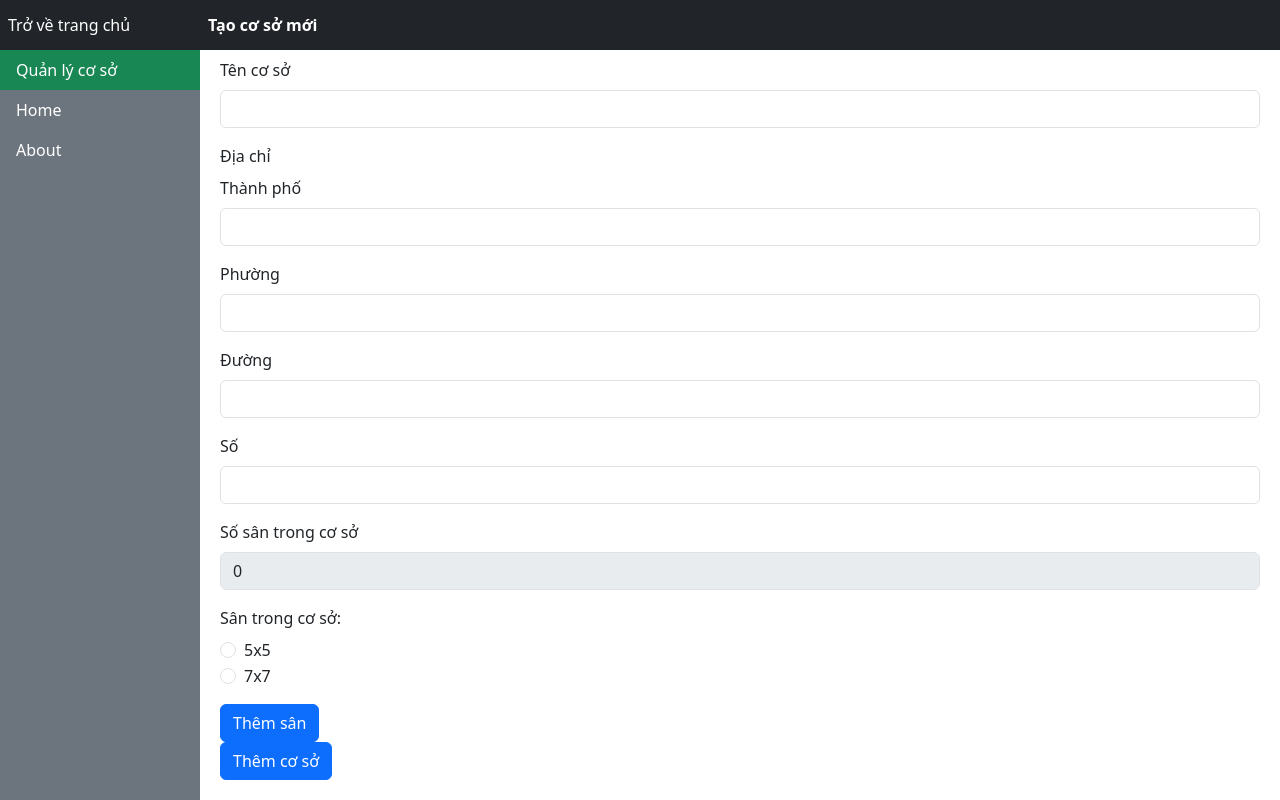
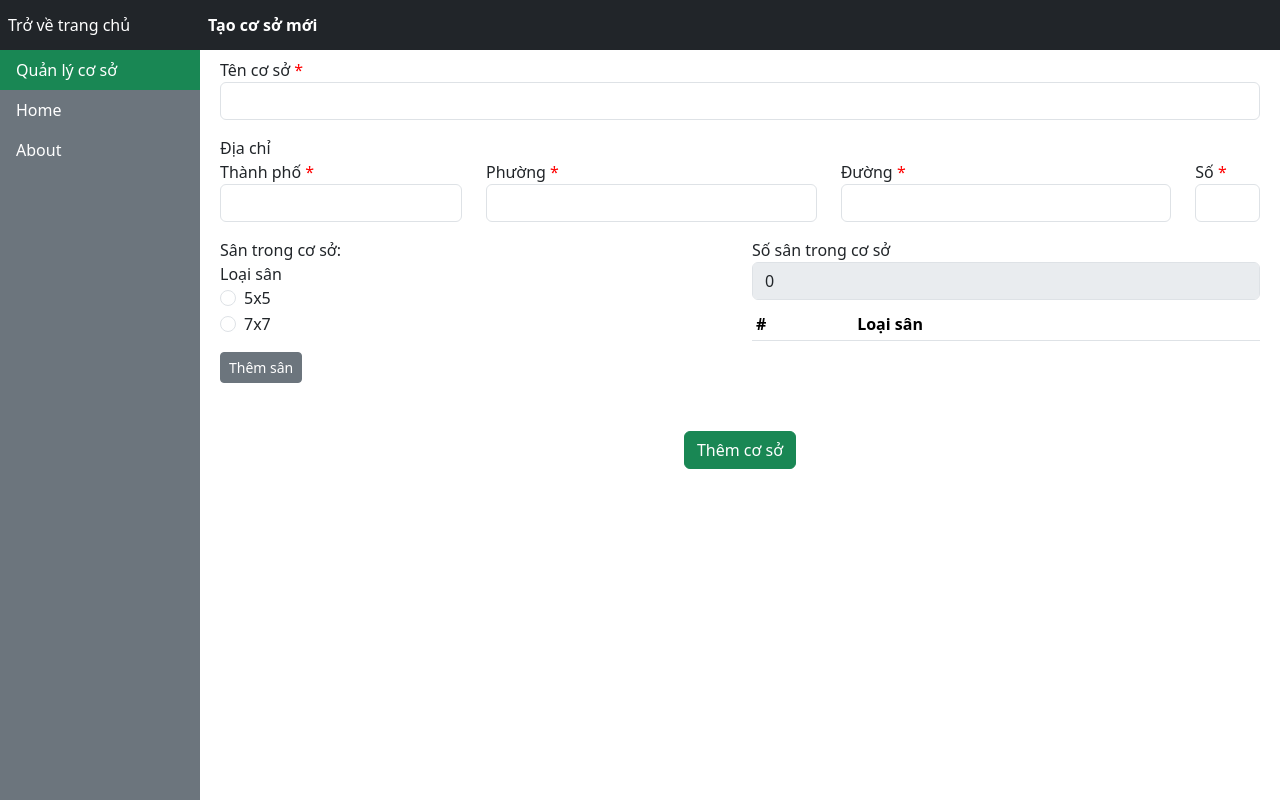
Before and after one commit to haquoctuan20/football-booking, a React (Vite) app: page /administrator/facility/create in a window 1280 px wide. Built offline with nearby package versions, Linux system fonts and the light colour scheme.

Commit message:
create facility

```diff
--- /dev/null
+++ b/src/components/MessageError.tsx
@@ -0,0 +1,20 @@
+import styled from "styled-components";
+
+interface MessageErrorProps {
+  msg: string | undefined | null;
+  className?: string;
+}
+
+const MessageError = ({ msg, className = "" }: MessageErrorProps) => {
+  return (
+    <WrapperMessageError className={className}>
+      {msg ? msg : ""}
+    </WrapperMessageError>
+  );
+};
+
+export default MessageError;
+
+const WrapperMessageError = styled.div`
+  color: red;
+`;
--- a/src/datasource/Account.ts
+++ b/src/datasource/Account.ts
@@ -1,5 +1,6 @@
 import { ACCESS_TOKEN_KEY } from "../constants/constants";
 import { axiosClient } from "./Intercepter";
+import { axiosAuth } from "./IntercepterAuth";
 
 export interface accountRegister {
   username: string;
@@ -33,7 +34,7 @@ export const AccountServices = {
       password,
     };
 
-    return axiosClient.post("/api/users/login", { user });
+    return axiosAuth.post("/api/users/login", { user });
   },
 
   logout: () => {
@@ -45,13 +46,13 @@ export const AccountServices = {
   },
 
   register: (account: accountRegister) => {
-    return axiosClient.post("/api/users", {
+    return axiosAuth.post("/api/users", {
       user: account,
     });
   },
 
   verifyRegister: (email: string, otp: string) => {
-    return axiosClient.post("/api/users/verify?action=VERIFY_EMAIL", {
+    return axiosAuth.post("/api/users/verify?action=VERIFY_EMAIL", {
       user: {
         email,
         otp,
@@ -60,7 +61,7 @@ export const AccountServices = {
   },
 
   resendOtp: (email: string) => {
-    return axiosClient.post(
+    return axiosAuth.post(
       `/api/users/send-otp?action=VERIFY_EMAIL&email=${email}`
     );
   },
--- /dev/null
+++ b/src/datasource/IntercepterAuth.ts
@@ -0,0 +1,35 @@
+/* eslint-disable @typescript-eslint/no-explicit-any */
+import axios from "axios";
+
+const axiosAuth = axios.create({
+  baseURL: import.meta.env.VITE_BASE_URL,
+  timeout: 100000,
+});
+
+const requestHandler = (request: any) => {
+  request.headers = {
+    "Access-Control-Allow-Origin": "*",
+    "Access-Control-Allow-Headers": "X-Requested-With",
+  };
+  return request;
+};
+
+const errorHandler = (error: any) => {
+  return error;
+};
+
+const responseHandler = (response: any) => {
+  return response;
+};
+
+axiosAuth.interceptors.request.use(
+  (request) => requestHandler(request),
+  (error) => errorHandler(error)
+);
+
+axiosAuth.interceptors.response.use(
+  (response) => responseHandler(response),
+  (error) => errorHandler(error)
+);
+
+export { axiosAuth };
--- a/src/datasource/IntercepterFacility.ts
+++ b/src/datasource/IntercepterFacility.ts
@@ -19,10 +19,11 @@ const requestHandler = (request: any) => {
 };
 
 const redirectToLogin = (response: any) => {
-  // if (response?.status === 401 || response?.status === 403) {
-  //   //handle remove token
-  //   window.location = <any>"/login";
-  // }
+  if (response?.status === 401) {
+    //handle remove token
+    window.location = <any>"/login";
+    AccountServices.logout();
+  }
 };
 
 const errorHandler = (error: any) => {
--- a/src/hooks/useNotification.ts
+++ b/src/hooks/useNotification.ts
@@ -22,7 +22,8 @@ const useNotification = () => {
   };
 
   const handleMessageError = (error: any) => {
-    const errorsList = error.response.data.errors.body;
+    const errorsList = error?.response?.data?.errors?.body;
+
     if (errorsList) {
       return toast.error(errorsList.join(" "));
     }
--- a/src/pages/Administrator/FacilityPage.tsx
+++ b/src/pages/Administrator/FacilityPage.tsx
@@ -1,6 +1,6 @@
 import { yupResolver } from "@hookform/resolvers/yup";
 import { useEffect, useState } from "react";
-import { Button, Container, Form } from "react-bootstrap";
+import { Button, Col, Container, Form, Row, Table } from "react-bootstrap";
 import { useForm } from "react-hook-form";
 import styled from "styled-components";
 import * as yup from "yup";
@@ -8,15 +8,16 @@ import { CreateFacility, FieldInterface } from "../../constants/facility";
 import useNotification from "../../hooks/useNotification";
 import { useAccountStore } from "../../store/useAccountStore";
 import { FacilityService } from "../../datasource/Factility";
+import MessageError from "../../components/MessageError";
 
 const schema = yup
   .object({
     name: yup.string().required("Trường này bắt buộc nhập"),
     // address
-    number: yup.string().required("Trường này bắt buộc nhập"),
-    street: yup.string().required("Trường này bắt buộc nhập"),
-    ward: yup.string().required("Trường này bắt buộc nhập"),
-    city: yup.string().required("Trường này bắt buộc nhập"),
+    number: yup.string().required("Thiếu số"),
+    street: yup.string().required("Thiếu tên đường"),
+    ward: yup.string().required("Thiếu phường"),
+    city: yup.string().required("Thiếu thành phố"),
 
     //
     numOfFields: yup.string().required("Trường này bắt buộc nhập"),
@@ -92,37 +93,56 @@ const FacilityPage = () => {
     <WrapperFacilityPage>
       <Container>
         <Form.Group className="mb-3">
-          <Form.Label>Tên cơ sở</Form.Label>
+          <Form.Label>
+            Tên cơ sở <span className="required-field">*</span>
+          </Form.Label>
           <Form.Control {...register("name")} type="text" />
-          <p>{errors.name?.message}</p>
+          <MessageError msg={errors.name?.message} />
         </Form.Group>
 
         <Form.Group className="mb-3">
           <Form.Label>Địa chỉ</Form.Label>
           <br />
+          <Row>
+            <Col xl={3}>
+              <div>
+                Thành phố <span className="required-field">*</span>
+              </div>
+              <Form.Control {...register("city")} type="text" />
+              <MessageError msg={errors.city?.message} />
+            </Col>
 
-          <Form.Label>Thành phố</Form.Label>
-          <Form.Control {...register("city")} type="text" />
-          <p>{errors.city?.message}</p>
+            <Col xl={4}>
+              <div>
+                Phường <span className="required-field">*</span>
+              </div>
+              <Form.Control {...register("ward")} type="text" />
+              <MessageError msg={errors.ward?.message} />
+            </Col>
 
-          <Form.Label>Phường</Form.Label>
-          <Form.Control {...register("ward")} type="text" />
-          <p>{errors.ward?.message}</p>
+            <Col xl={4}>
+              <div>
+                Đường <span className="required-field">*</span>
+              </div>
+              <Form.Control {...register("street")} type="text" />
+              <MessageError msg={errors.street?.message} />
+            </Col>
 
-          <Form.Label>Đường</Form.Label>
-          <Form.Control {...register("street")} type="text" />
-          <p>{errors.street?.message}</p>
-
-          <Form.Label>Số</Form.Label>
+            <Col xl={1}>
+              <div>
+                Số <span className="required-field">*</span>
+              </div>
               <Form.Control {...register("number")} type="text" />
-          <p>{errors.number?.message}</p>
-
-          <Form.Label>Số sân trong cơ sở</Form.Label>
-          <Form.Control {...register("numOfFields")} type="text" disabled />
+              <MessageError msg={errors.number?.message} />
+            </Col>
+          </Row>
         </Form.Group>
 
+        <Row>
+          <Col xl={6}>
             <Form.Group className="mb-3" onChange={onChangeField}>
               <Form.Label>Sân trong cơ sở:</Form.Label>
+              <div>Loại sân</div>
               <Form.Check
                 label="5x5"
                 name="group1"
@@ -139,17 +159,49 @@ const FacilityPage = () => {
               />
             </Form.Group>
 
-        <Button onClick={handleAddField}>Thêm sân</Button>
+            <Button variant="secondary" size="sm" onClick={handleAddField}>
+              Thêm sân
+            </Button>
+          </Col>
 
-        <br />
+          <Col xl={6}>
+            <Form.Label>Số sân trong cơ sở</Form.Label>
+            <Form.Control {...register("numOfFields")} type="text" disabled />
 
+            <div className="table-fields mt-2">
+              {/* {fields.map((field: FieldInterface, index: number) => (
+                <div key={index}>
+                  <span>Index: {field.index}</span> - Type:{" "}
+                  <span>{field.type}</span>
+                </div>
+              ))} */}
+
+              <Table size="sm">
+                <thead>
+                  <tr>
+                    <th>#</th>
+                    <th>Loại sân</th>
+                  </tr>
+                </thead>
+
+                <tbody>
                   {fields.map((field: FieldInterface, index: number) => (
-          <div key={index}>
-            <span>Index: {field.index}</span> - Type: <span>{field.type}</span>
+                    <tr key={index}>
+                      <td>{field.index}</td>
+                      <td>{field.type}</td>
+                    </tr>
+                  ))}
+                </tbody>
+              </Table>
             </div>
-        ))}
+          </Col>
+        </Row>
 
-        <Button onClick={handleSubmit(handleAddFacility)}>Thêm cơ sở</Button>
+        <div className="w-100 text-center mt-5">
+          <Button variant="success" onClick={handleSubmit(handleAddFacility)}>
+            Thêm cơ sở
+          </Button>
+        </div>
       </Container>
     </WrapperFacilityPage>
   );
@@ -157,4 +209,9 @@ const FacilityPage = () => {
 
 export default FacilityPage;
 
-const WrapperFacilityPage = styled.div``;
+const WrapperFacilityPage = styled.div`
+  .table-fields {
+    max-height: 300px;
+    overflow: auto;
+  }
+`;
--- a/src/pages/auth/LoginPage.tsx
+++ b/src/pages/auth/LoginPage.tsx
@@ -1,6 +1,6 @@
 /* eslint-disable @typescript-eslint/no-explicit-any */
 import { yupResolver } from "@hookform/resolvers/yup";
-import { useState } from "react";
+import { useEffect, useState } from "react";
 import { Button, Form } from "react-bootstrap";
 import { useForm } from "react-hook-form";
 import { Link, useNavigate } from "react-router-dom";
@@ -28,15 +28,11 @@ const LoginPage = () => {
     formState: { errors },
   } = useForm({
     resolver: yupResolver(schema),
-    defaultValues: {
-      email: "huyhoang2016bk@gmail.com",
-      password: "123backan",
-    },
   });
 
   const navigate = useNavigate();
 
-  const setAccount = useAccountStore((state) => state.setAccount);
+  const { setAccount, resetAccount } = useAccountStore((state) => state);
   const { handleMessageError } = useNotification();
 
   const [loading, setLoading] = useState(false);
@@ -74,6 +70,11 @@ const LoginPage = () => {
     }
   };
 
+  useEffect(() => {
+    resetAccount();
+    // eslint-disable-next-line react-hooks/exhaustive-deps
+  }, []);
+
   return (
     <WrapperAuth>
       {loading && <LoadingComponent />}
--- a/src/pages/auth/RegisterPage.tsx
+++ b/src/pages/auth/RegisterPage.tsx
@@ -35,12 +35,6 @@ const RegisterPage = () => {
     formState: { errors },
   } = useForm({
     resolver: yupResolver(schema),
-    defaultValues: {
-      username: "tuancons1s",
-      email: "tuancons1s@mail1s.com",
-      password: "tuancons1s",
-      role: ROLES.user,
-    },
   });
 
   const navigate = useNavigate();
--- a/src/styles/index.scss
+++ b/src/styles/index.scss
@@ -17,6 +17,15 @@ input {
     border: 1px solid #198754;
     box-shadow: 0 0 0 1px #198754;
   }
+}
+// form
+.form-label {
+  font-weight: 500;
+  margin-bottom: 0px !important;
+}
+
+.required-field {
+  color: red;
 }
 
 //
```
Lines whose indentation alone changed are shown as unchanged.
